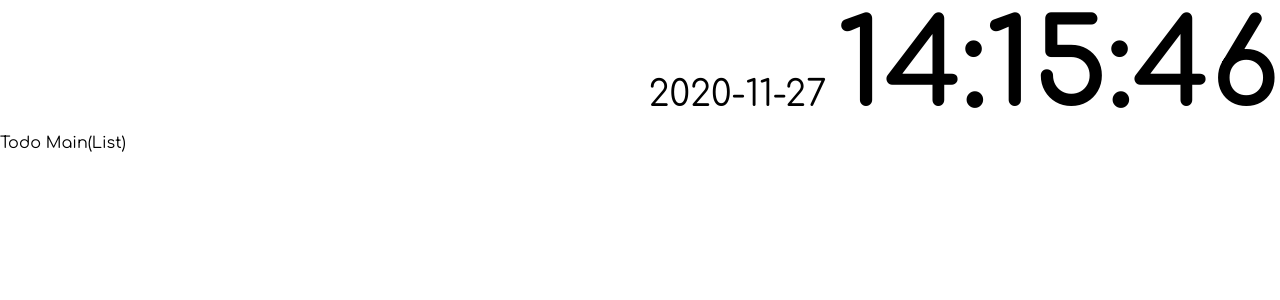
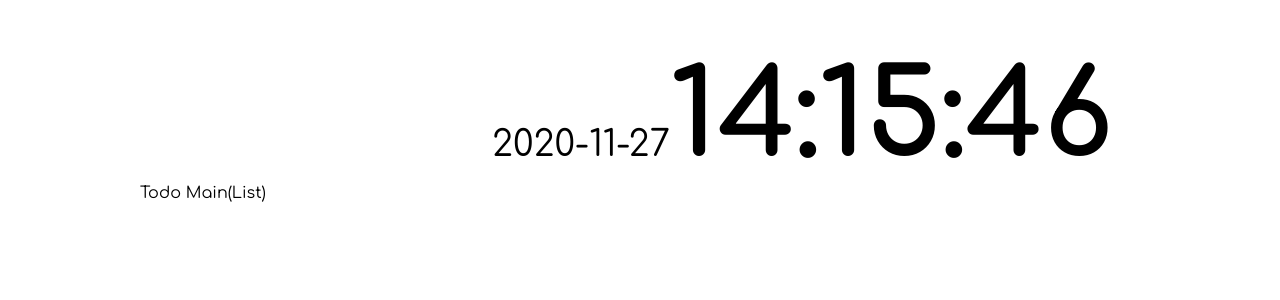
Before and after one commit to yonghap/Vue-Nuxt-Weather, a Nuxt app: page /todo in a window 1280 px wide. Shown: the top 300 px of the page. Built offline with nearby package versions, Linux system fonts and the light colour scheme.

Commit message:
MODIFY Pages

```diff
--- a/assets/css/common.scss
+++ b/assets/css/common.scss
@@ -6,9 +6,9 @@ img {max-width:100%;border:none;vertical-align:top}
 button, input[type=button], input[type=submit] {-webkit-appearance:none;-webkit-border-radius:none}
 .blind {visibility:hidden; overflow:hidden; position:absolute; top:0; left:0; width:1px; height:1px; font-size:0; line-height:0}
 
-//INTRO
-
-
+.content {
+	padding:50px 0;
+}
 //BTN
 .btn {
 	display:inline-block;
--- a/components/Timer.vue
+++ b/components/Timer.vue
@@ -19,7 +19,7 @@
 				time : ''
 			}
 		},
-		mounted() {
+		created() {
 			this.init();
 		},
 		methods : {
@@ -48,11 +48,15 @@
 	.timer {
 		text-align:right;
 		&__date {
+			display:inline-block;
 			font-size:36px
 		}
 		&__time {
+			display:inline-block;
+			min-width:470px;
 			font-size:120px;
 			font-weight:bold;
+			text-align:left;
 		}
 	}
 </style>
--- /dev/null
+++ b/layouts/content.vue
@@ -0,0 +1,19 @@
+<template>
+	<div id="container" class="container">
+		<Nuxt />
+	</div>
+</template>
+
+<script>
+export default {
+	layout : 'content'
+}
+</script>
+
+<style lang="scss">
+.container {
+	max-width:1000px;
+	margin:0 auto;
+	box-sizing:border-box;
+}
+</style>
--- a/pages/index.vue
+++ b/pages/index.vue
@@ -14,10 +14,6 @@
 		</div>
 	</div>
 </template>
-
-<script>
-export default {}
-</script>
 
 <style lang="scss">
 .intro {
--- a/pages/todo/index.vue
+++ b/pages/todo/index.vue
@@ -1,9 +1,12 @@
 <template>
-	<div>
+	<div class="content">
 		<Timer />
 		Todo Main(List)
 	</div>
 </template>
 
 <script>
+export default {
+	layout : 'content'
+}
 </script>
```
